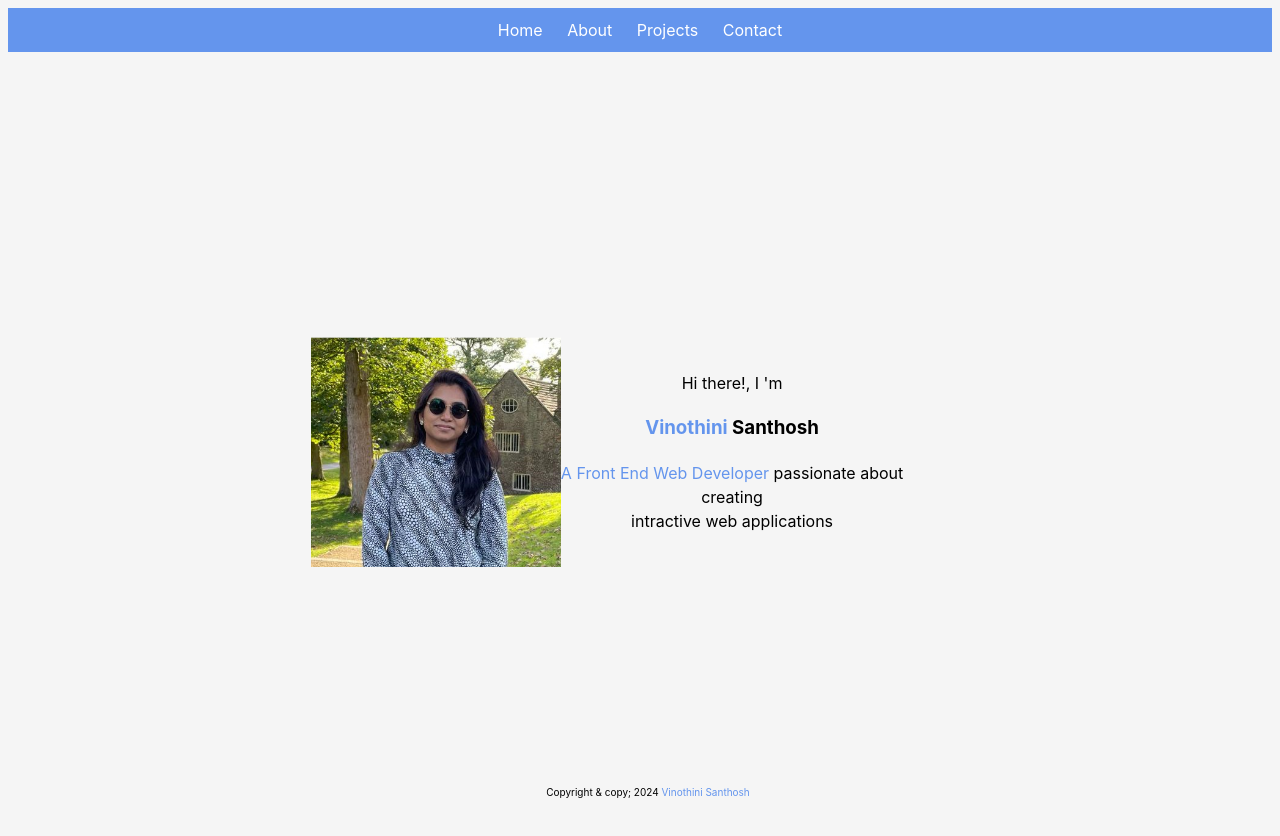
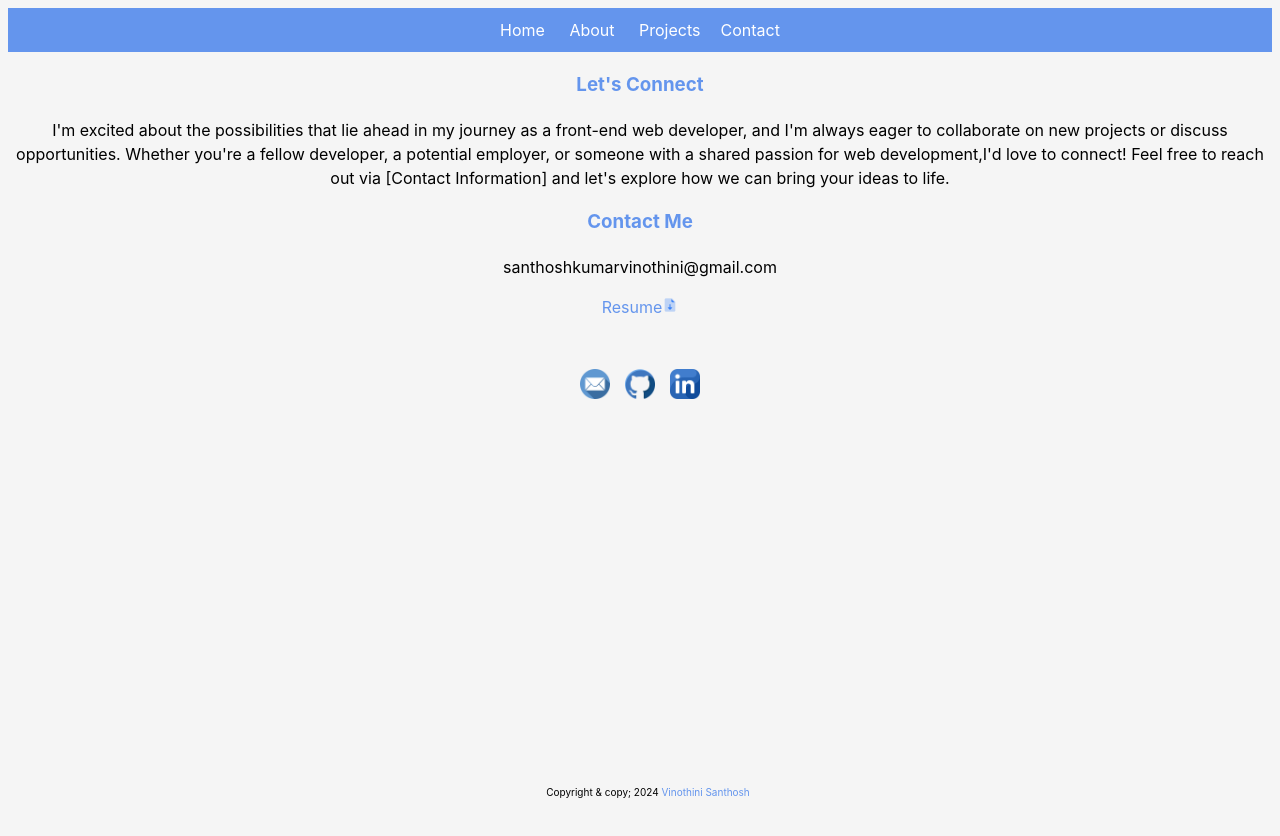
Before and after one commit to VinoSandy/React-Portfolio, a React (Vite) app in the folder my-react-portfolio/: page /contact in a window 1280 px wide. Shown: the top 836 px of the page. After the commit the page ends 800 px from the top, so only its background shows below. Built offline with nearby package versions, Linux system fonts and the light colour scheme.

Commit message:
React-Router installed and used for navigation

```diff
--- a/my-react-portfolio/package.json
+++ b/my-react-portfolio/package.json
@@ -11,7 +11,8 @@
   },
   "dependencies": {
     "react": "^18.2.0",
-    "react-dom": "^18.2.0"
+    "react-dom": "^18.2.0",
+    "react-router-dom": "^6.22.2"
   },
   "devDependencies": {
     "@types/react": "^18.2.56",
--- a/my-react-portfolio/src/components/NavBar/Nav.jsx
+++ b/my-react-portfolio/src/components/NavBar/Nav.jsx
@@ -1,4 +1,5 @@
 import React from "react";
+import  { Link } from "react-router-dom"
 import styles from "./Nav.module.css";
 
 
@@ -7,15 +8,10 @@
     return(<header className={styles.header}>
            <nav className={styles.menu}>
             <ul>
-             <li><a href="#home"
-                   onClick={()=>props.handlePageChange('Home')}> Home</a></li>
-             <li><a href="#about"
-                  onClick={()=>props.handlePageChange('About')}> About</a></li>
-             <li><a href="#projects"
-                  onClick={()=>props.handlePageChange('Projects')}> Projects</a></li>
-             <li><a href="#contact"
-                  onClick={()=>props.handlePageChange('Contact')}> Contact</a></li>
-
+             <li><Link to="/">Home</Link></li>
+             <li> <Link to="/about">About</Link></li>
+             <li> <Link to="/projects">Projects</Link></li>
+             <li><Link to="/contact">Contact</Link></li>
             </ul>
           </nav>
           </header>)
--- a/my-react-portfolio/src/components/PortfolioContainer/PortfolioContainer.jsx
+++ b/my-react-portfolio/src/components/PortfolioContainer/PortfolioContainer.jsx
@@ -1,5 +1,6 @@
 
 import React , {useState} from "react";
+import { BrowserRouter as Router, Route, Routes } from 'react-router-dom';
 
 import Nav from "../NavBar/Nav";
 import Home from "../Home/Home";
@@ -9,7 +10,7 @@
 
 
 function PortfolioContainer(){
-
+ /*
     const [currentPage, setCurrentPage] = useState('Home');
 
     const handlePageChange = (page) => {
@@ -33,14 +34,18 @@
 
     }
 
-
-return(<div>
-        <Nav currentPage={currentPage} handlePageChange={handlePageChange} ></Nav>
-        {renderCurrentPage()}
-
-      </div>)
-
-
+*/
+return(<Router>
+       <div>
+       <Nav/>
+       <Routes>
+       <Route path="/" element={<Home/>} />
+       <Route path="/about" element={<About/>} />
+       <Route path="/projects" element={<Projects/>} />
+       <Route path="/contact" element={<Contact/>} />
+       </Routes>
+       </div>
+      </Router>)
 }
 
 export default PortfolioContainer;
```
Also changed, not shown: 1 other file (tests, documents, lock files or other folders).
